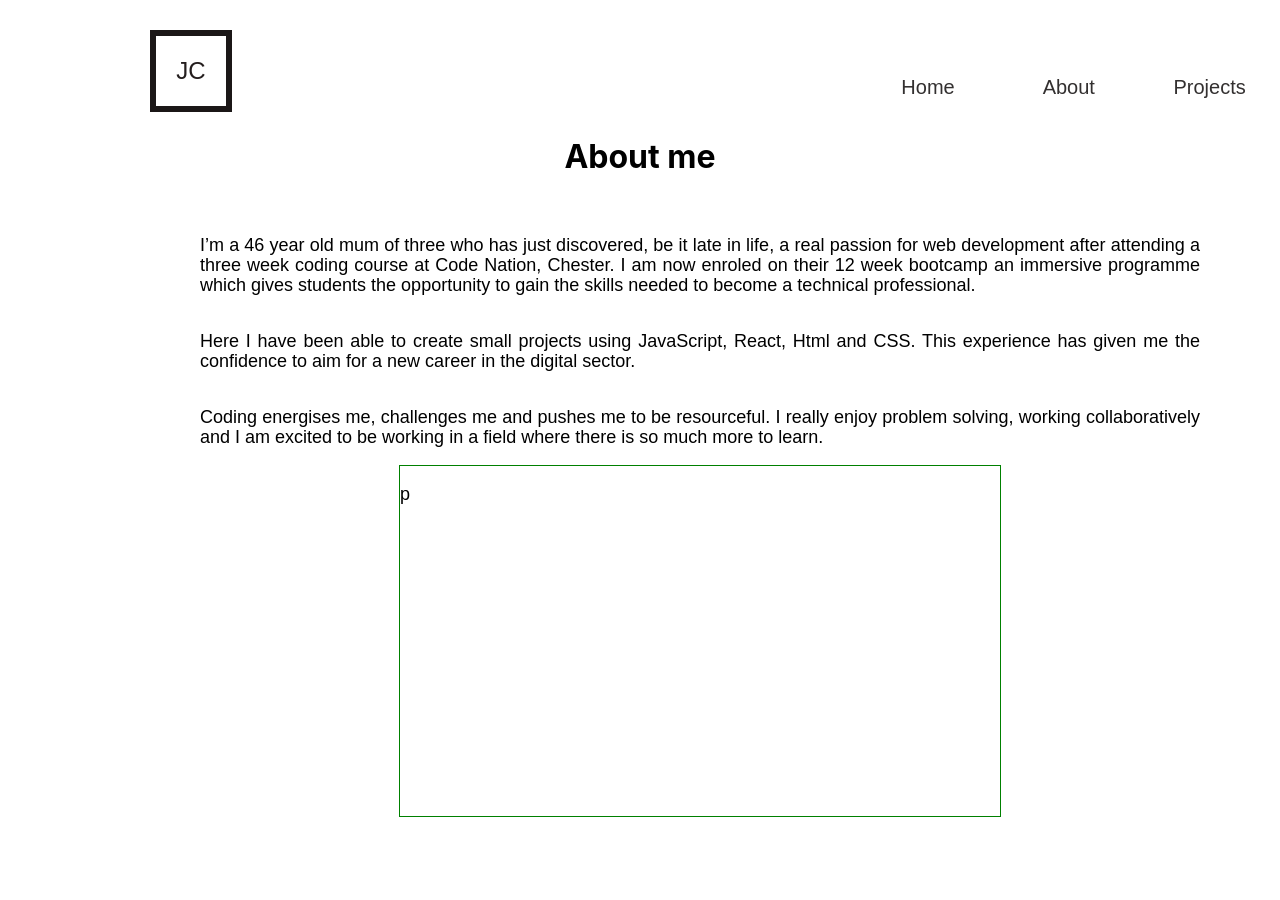
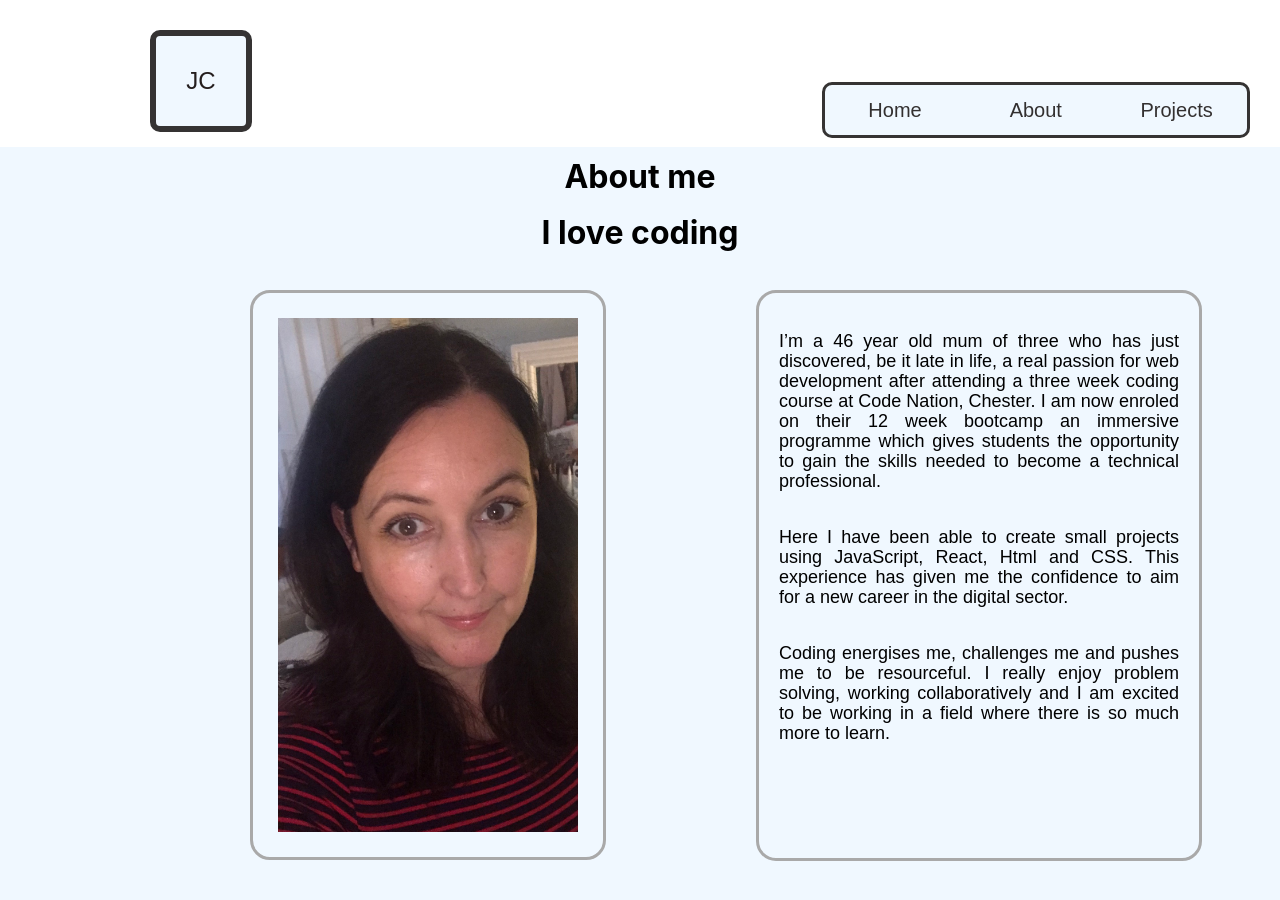
Before and after one commit to jenny33141/personal-profile, a React (Create React App) app: page /about in a window 1280 px wide. Shown: the top 900 px of the page. Built offline with nearby package versions, Linux system fonts and the light colour scheme.

Commit message:
About me changes

```diff
--- a/src/App.css
+++ b/src/App.css
@@ -12,6 +12,10 @@
   height: 50px;
   text-decoration: none;
   margin-top: -50px;
+  background-color: aliceblue;
+  border: rgb(53, 51, 51) 3px solid;
+  border-radius: 10px ;
+  margin-right: 30px;
 
   float: right;
 }
@@ -30,7 +34,7 @@
 }
 
 #jc {
-  border-color: rgb(27, 23, 23);
+  border-color: rgb(53, 51, 51);
   border-style: solid;
   border-width: 6px;
   height: 70px;
@@ -45,6 +49,10 @@
   font-weight: 500;
   margin-left: 150px;
   margin-top: 30px;
+  border-radius: 10px;
+  padding:10px;
+  background-color: aliceblue;
+
 }
 
 .home {
@@ -72,6 +80,10 @@
   width: 1200px;
   margin-top: 20px;
   margin-bottom: 50px;
+  border-radius: 10px;
+  padding: 20px;
+  background-color: aliceblue;
+  border: darkgrey 3px solid;
 }
 
 .projectsHeader {
@@ -93,16 +105,23 @@
   height: 100vh;
   width: 100%;
   /* border: 1px blue solid; */
+  background-color: aliceblue;
+  margin-top: 15px;
 }
 
 .aboutHeader {
   display: flex;
   justify-content: center;
   margin-top: 25px;
+  line-height: 10px;
 }
 .aboutMeContainer {
   display: flex;
-  justify-content: center;
+  flex-direction: row;
+ ;
+
+
+
 
   height: 800px;
   width: 1300px;
@@ -110,18 +129,21 @@
 }
 .aboutMe {
   display: flex;
-  flex-direction: column;
+  flex-direction:column;
   align-items: center;
-  height: 600px;
-  width: 1000px;
-  /* border: 1px red solid; */
-
+  height: 525px;
+  width: 400px;
+  border: solid yellow 1px;
   font-family: Arial, Helvetica, sans-serif;
   font-size: 18px;
   line-height: 20px;
   text-align: justify;
-  margin-left: 100px;
-  margin-top: 20px;
+  border:darkgrey 3px solid ;
+  background-color: aliceblue;
+  margin-top: 30px;
+  margin-left: 150px;
+  border-radius: 20px;
+  padding: 20px;
 }
 
 /* .aboutMe {
@@ -129,8 +151,14 @@
   width: 500px;
   border: 1px red solid;
 } */
+
+
 .aboutMeImage {
-  height: 600px;
-  width: 600px;
-  border: 1px green solid;
+  margin-left:250px ;
+  margin-top: 30px;
+  width: 300px;
+  border: 3px solid darkgrey;
+  border-radius: 20px;
+  padding: 25px;
+  background-color: aliceblue;
 }
--- a/src/components/About.js
+++ b/src/components/About.js
@@ -1,10 +1,15 @@
 import React from "react";
+import AboutMeImage from "../images/aboutMeImage.jpg"
 
 const About = () => {
   return (
     <div class="aboutMeMain">
       <h1 className="aboutHeader">About me</h1>
+      <h1 className="aboutHeader">I love coding</h1>
       <div className="aboutMeContainer">
+      <div className="aboutMeImageFrame">
+            <img src={AboutMeImage} className="aboutMeImage" alt="aboutMe" />
+          </div>
         <div className="aboutMe">
           <p>
             I’m a 46 year old mum of three who has just discovered, be it late
@@ -19,15 +24,14 @@ const About = () => {
             React, Html and CSS. This experience has given me the confidence to
             aim for a new career in the digital sector.
           </p>
+
           <p>
             Coding energises me, challenges me and pushes me to be resourceful.
             I really enjoy problem solving, working collaboratively and I am
             excited to be working in a field where there is so much more to
             learn.
           </p>
-          <div className="aboutMeImage">
-            <p>p</p>
-          </div>
+
         </div>
       </div>
     </div>
--- a/src/components/Home.js
+++ b/src/components/Home.js
@@ -7,7 +7,7 @@ const Home = () => {
       <p class="homeText">Jenny Collings</p>
       <p class="homeText2">Aspiring junior developer from Chester.</p>
       <img src={HomePage} className="homePageImg" alt="HomePage" />
-      <p>Contact me: jennycollings333@gmail.com</p>
+      <p>Contact me: jennycollings333@gmail.com </p>
     </div>
   );
 };
--- a/src/styles/project.css
+++ b/src/styles/project.css
@@ -14,7 +14,8 @@
   justify-content: center;
   color: rgb(51, 48, 48);
   font-family: Arial, Helvetica, sans-serif;
-  background-color: gainsboro;
+  background-color: aliceblue;
+  border: darkgrey 3px solid;
   border-radius: 5%;
 
   margin-top: 50px;
```
Also changed, not shown: src/images/aboutMeImage.jpg (added).
